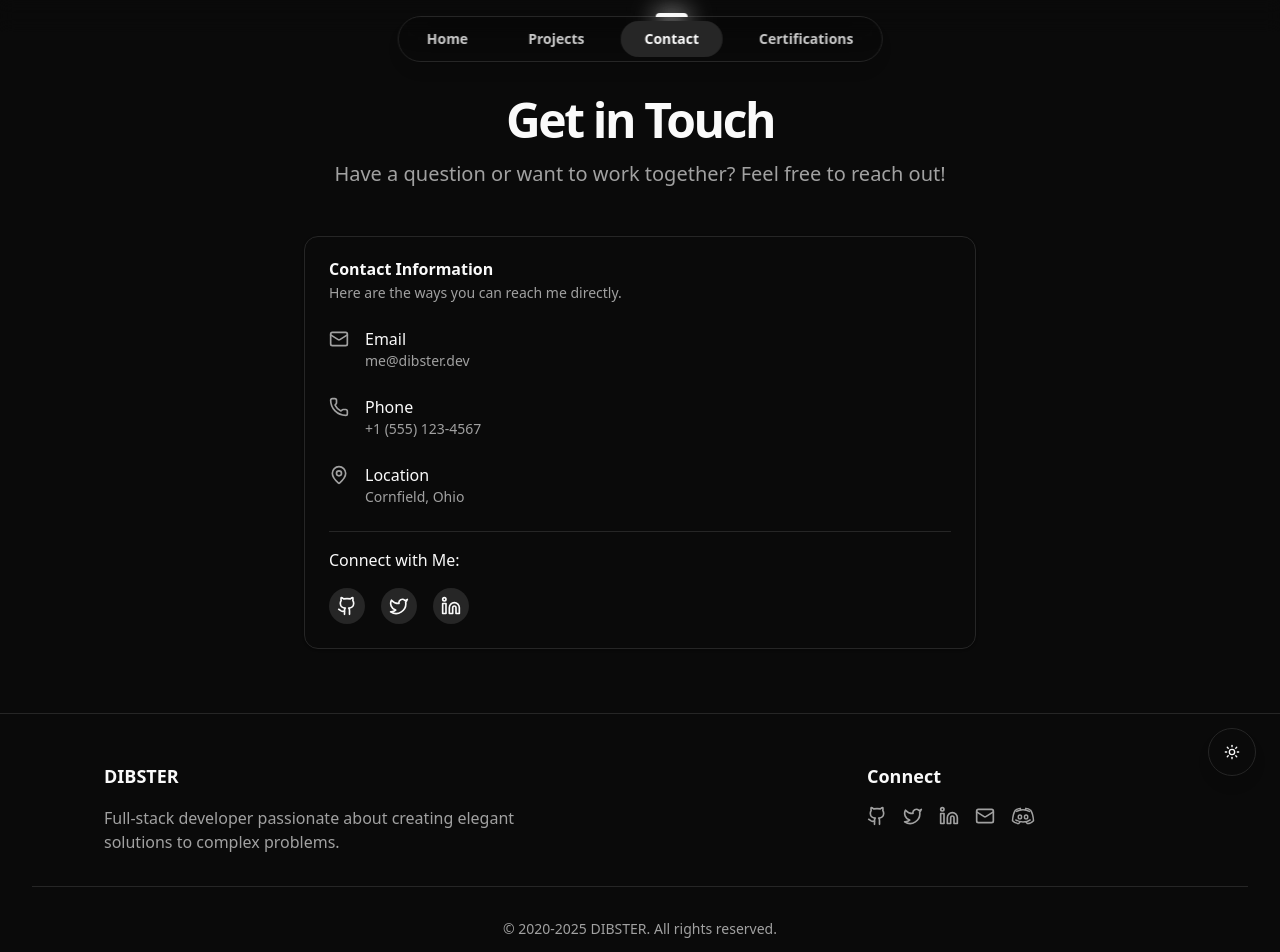
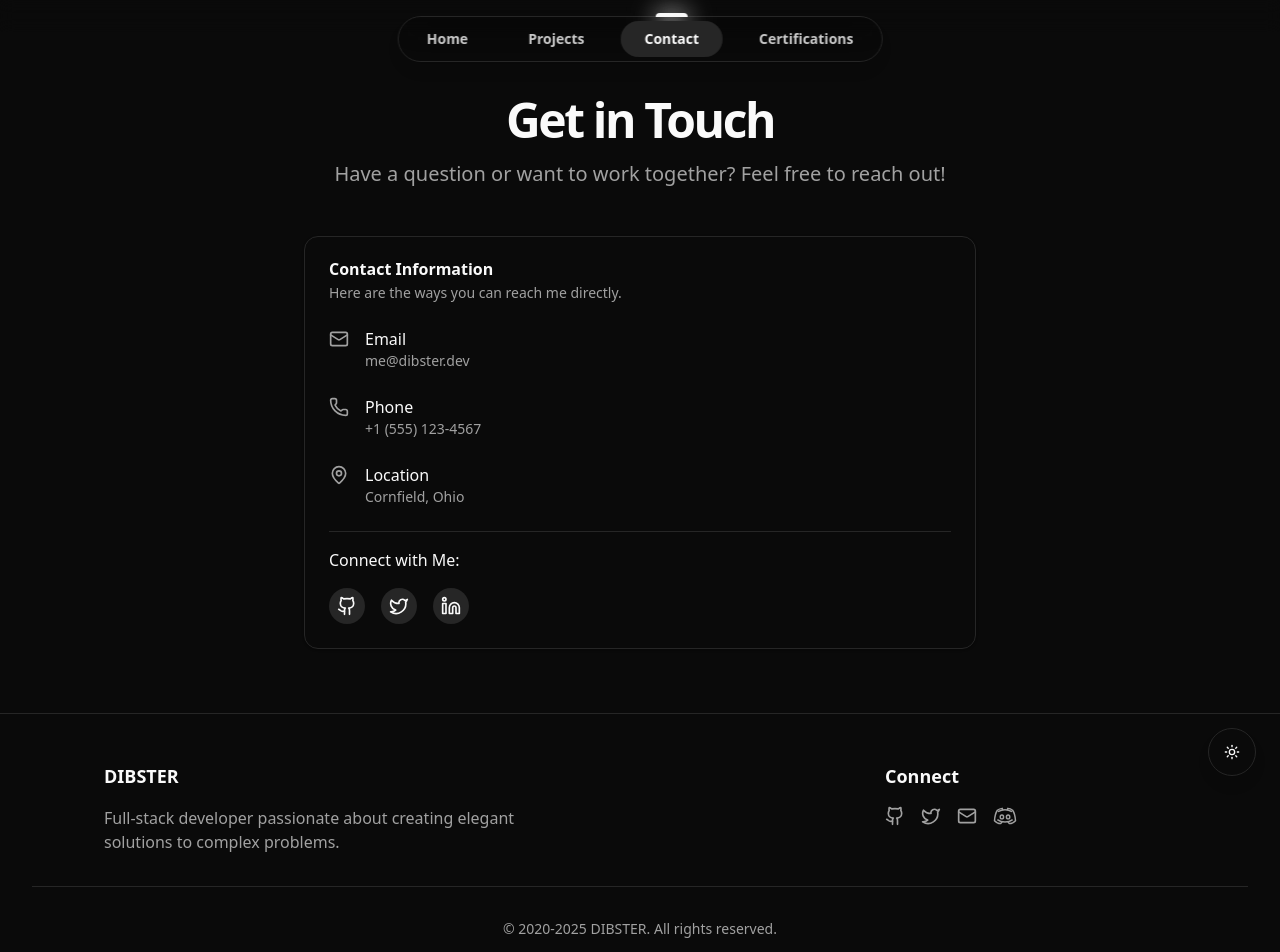
Before and after one commit to DEV-DIBSTER/Personal-Website, a Next.js app: page /contact in a window 1280 px wide. Shown: the top 952 px of the page. Built offline with nearby package versions, Linux system fonts and the light colour scheme.

Commit message:
chore: update footer

```diff
--- a/src/app/components/Footer.js
+++ b/src/app/components/Footer.js
@@ -21,9 +21,6 @@ const Footer = () => {
               </Link>
               <Link href="https://twitter.com/DEV_DIBSTER" target="_blank" rel="noopener noreferrer" aria-label="Twitter">
                 <Twitter className="h-5 w-5 text-muted-foreground hover:text-foreground transition-colors" />
-              </Link>
-              <Link href="https://linkedin.com/in/adibsalam" target="_blank" rel="noopener noreferrer" aria-label="LinkedIn">
-                <Linkedin className="h-5 w-5 text-muted-foreground hover:text-foreground transition-colors" />
               </Link>
               <Link href="mailto:me@dibster.dev" aria-label="Email">
                 <Mail className="h-5 w-5 text-muted-foreground hover:text-foreground transition-colors" />
```
